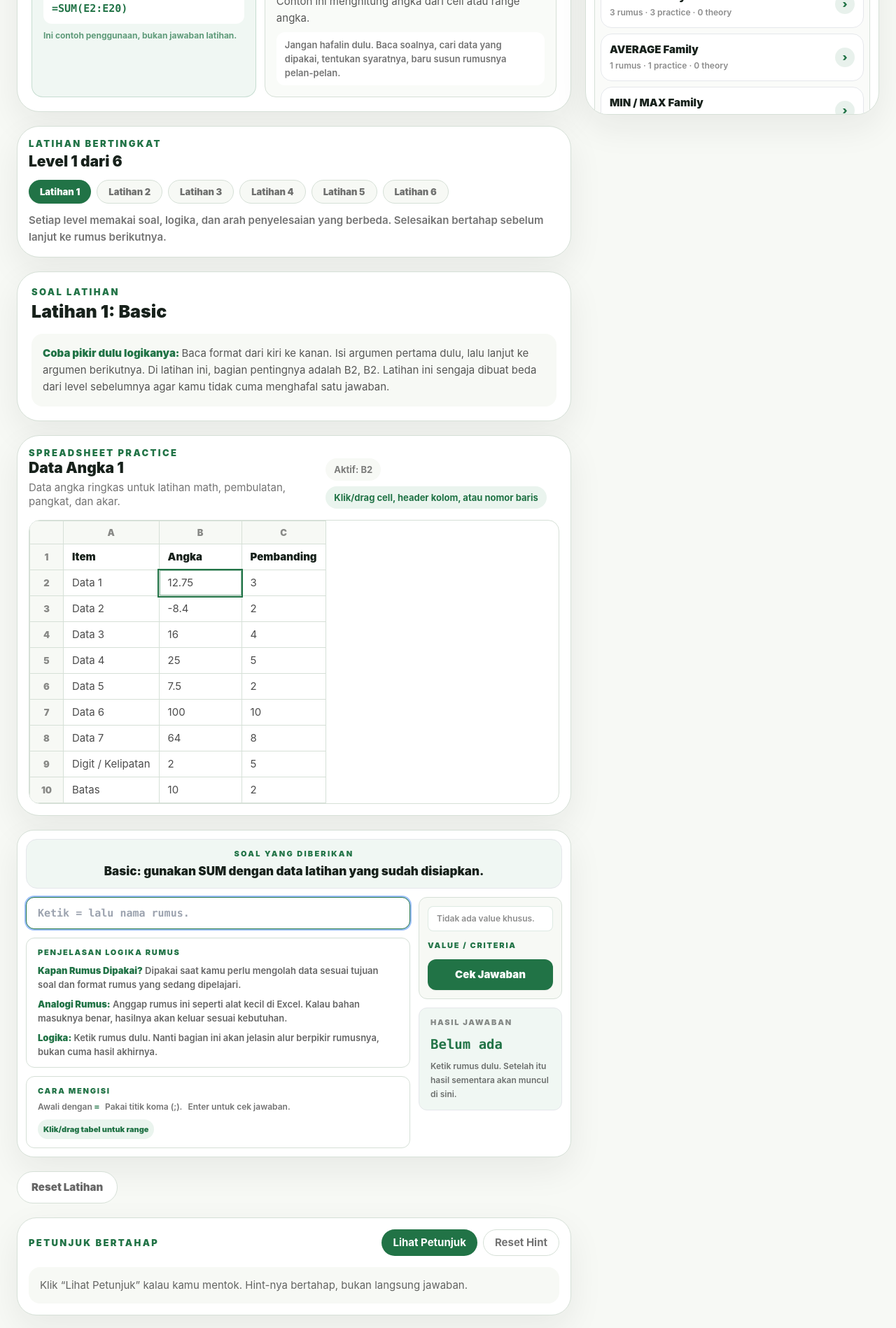
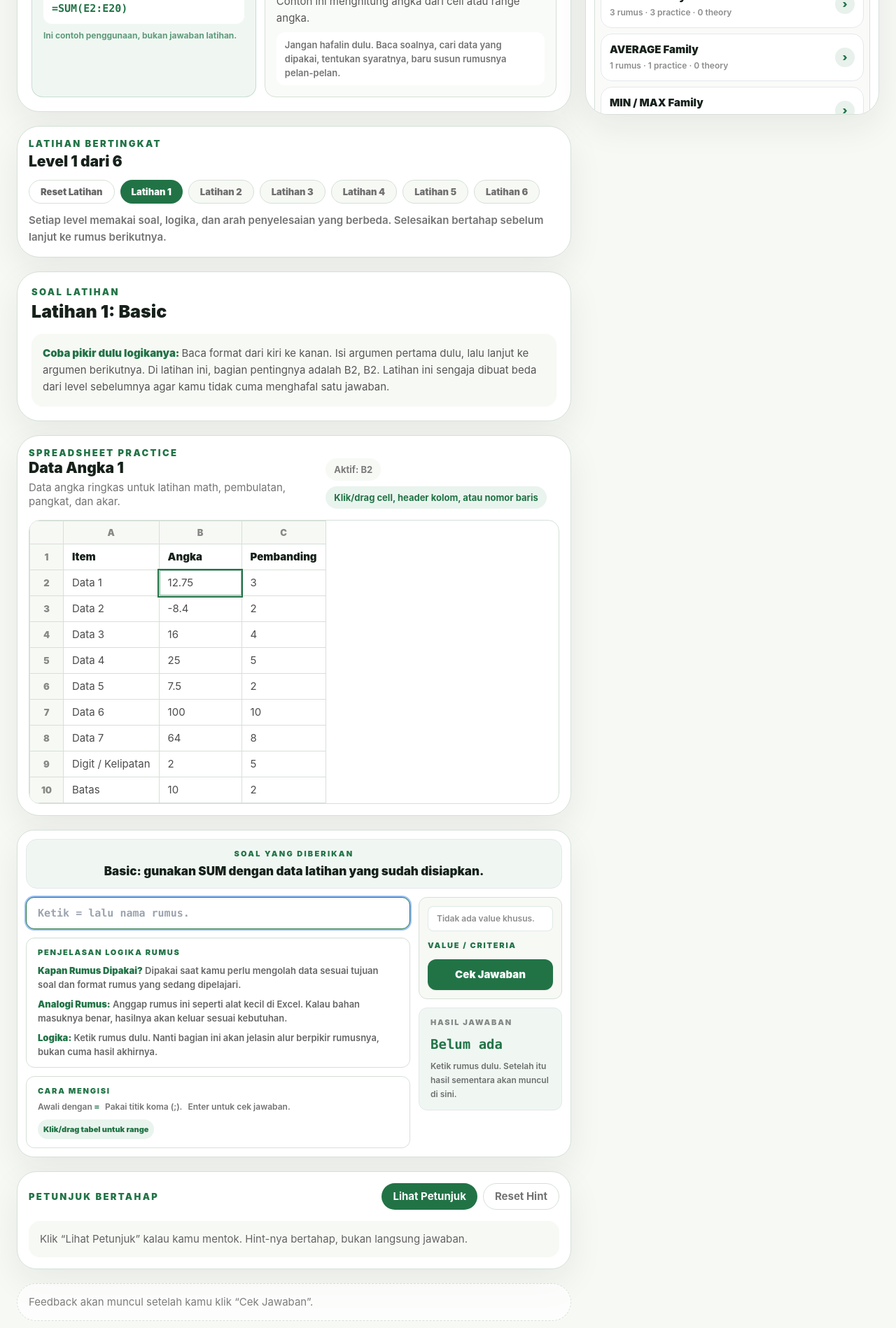
Before and after one commit to NexaPixelStudio/multipotentiality.id, a React (Vite) app: page / in a window 1280 px wide. Shown: the part 773-2671 px from the top of the page at 70% size. Built offline with nearby package versions, Linux system fonts and the light colour scheme.

Commit message:
Add files via upload

```diff
--- a/src/App.jsx
+++ b/src/App.jsx
@@ -582,6 +582,13 @@ export default function App() {
                 <h3 className="mt-1 text-xl font-black">Level {exerciseIndex + 1} dari {exerciseCount}</h3>
               </div>
               <div className="flex flex-wrap gap-2">
+                <button
+                  type="button"
+                  onClick={handleResetExercise}
+                  className="rounded-full border border-coach-line bg-white px-4 py-2 text-xs font-black text-black/60 transition hover:border-coach-green hover:text-coach-green dark:border-white/10 dark:bg-white/5 dark:text-white/65 dark:hover:text-emerald-200"
+                >
+                  Reset Latihan
+                </button>
                 {Array.from({ length: exerciseCount }, (_, index) => (
                   <button
                     key={index}
@@ -657,12 +664,6 @@ export default function App() {
             onSelectionTargetChange={setSelectionTarget}
           />
 
-          <div className="flex flex-wrap gap-2">
-            <button onClick={handleResetExercise} className="rounded-full border border-coach-line bg-white px-5 py-3 text-sm font-black text-black/60 transition hover:border-coach-green dark:border-white/10 dark:bg-white/5 dark:text-white/65">
-              Reset Latihan
-            </button>
-          </div>
-
           <HintBox
             hints={exercise.hints}
             mode={progressState.lastMode}
```
